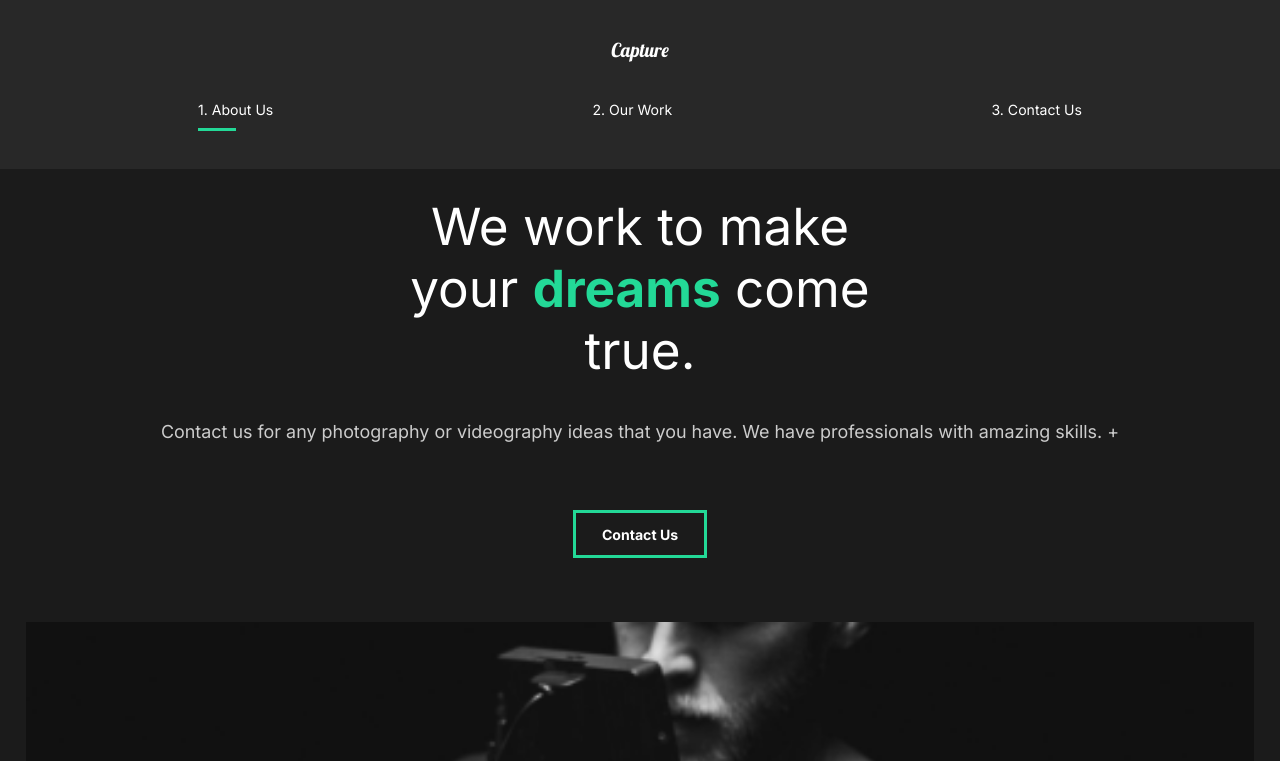
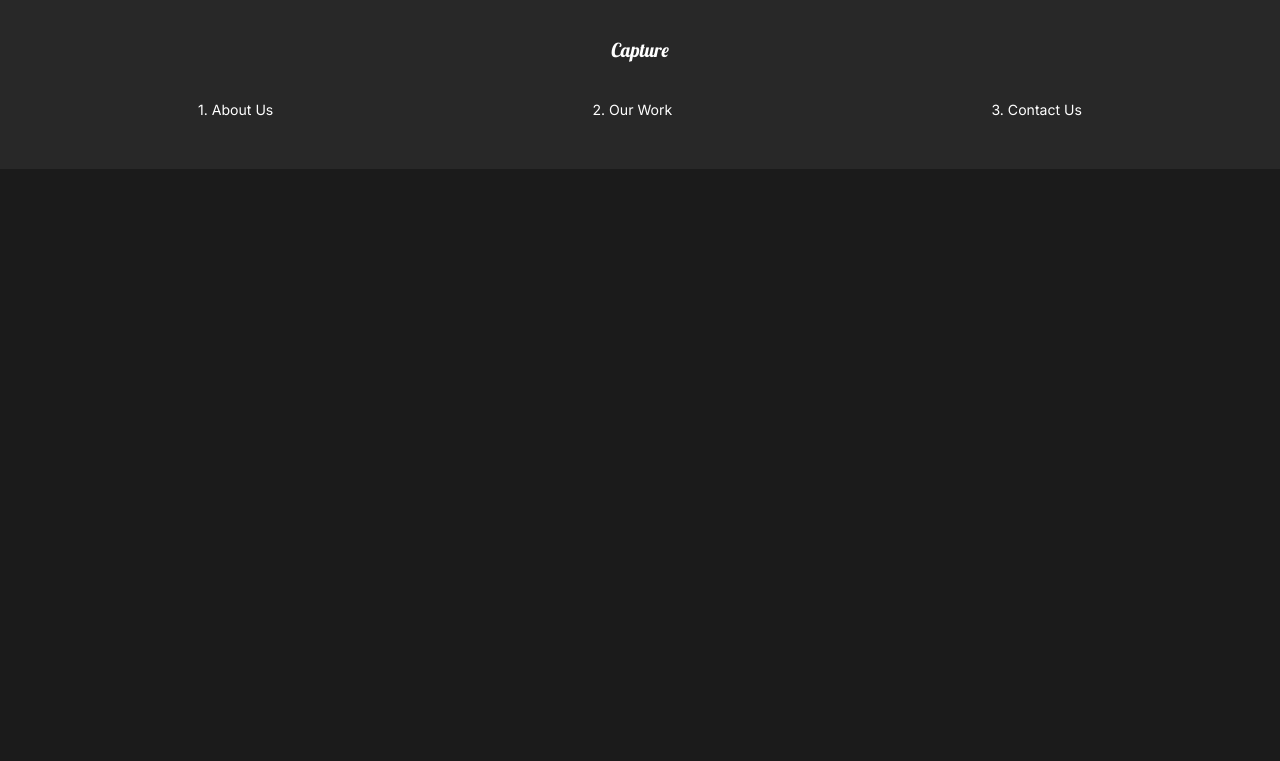
Before and after one commit to aDahirel/capture, a React (Create React App) app: page / in a window 1280 px wide. Shown: the top 761 px of the page. Built offline with nearby package versions, Linux system fonts and the light colour scheme.

Commit message:
Route Fix

```diff
--- a/src/App.js
+++ b/src/App.js
@@ -20,7 +20,7 @@ function App() {
       <Nav />
       <AnimatePresence exitBeforeEnter>
         <Switch location={location} key={location.pathname}>
-          <Route path="/" exact>
+          <Route path="/capture" exact>
             <AboutUs />
           </Route>
           <Route path="/work" exact>
--- a/src/components/Nav.js
+++ b/src/components/Nav.js
@@ -15,11 +15,11 @@ const Nav = () => {
       </h1>
       <ul>
         <li>
-          <Link to="/">1. About Us</Link>
+          <Link to="/capture">1. About Us</Link>
           <Line
             transition={{ duration: 0.75 }}
             initial={{ width: "0%" }}
-            animate={{ width: pathname === "/" ? "50%" : "0%" }}
+            animate={{ width: pathname === "/capture" ? "50%" : "0%" }}
           />
         </li>
 
```
